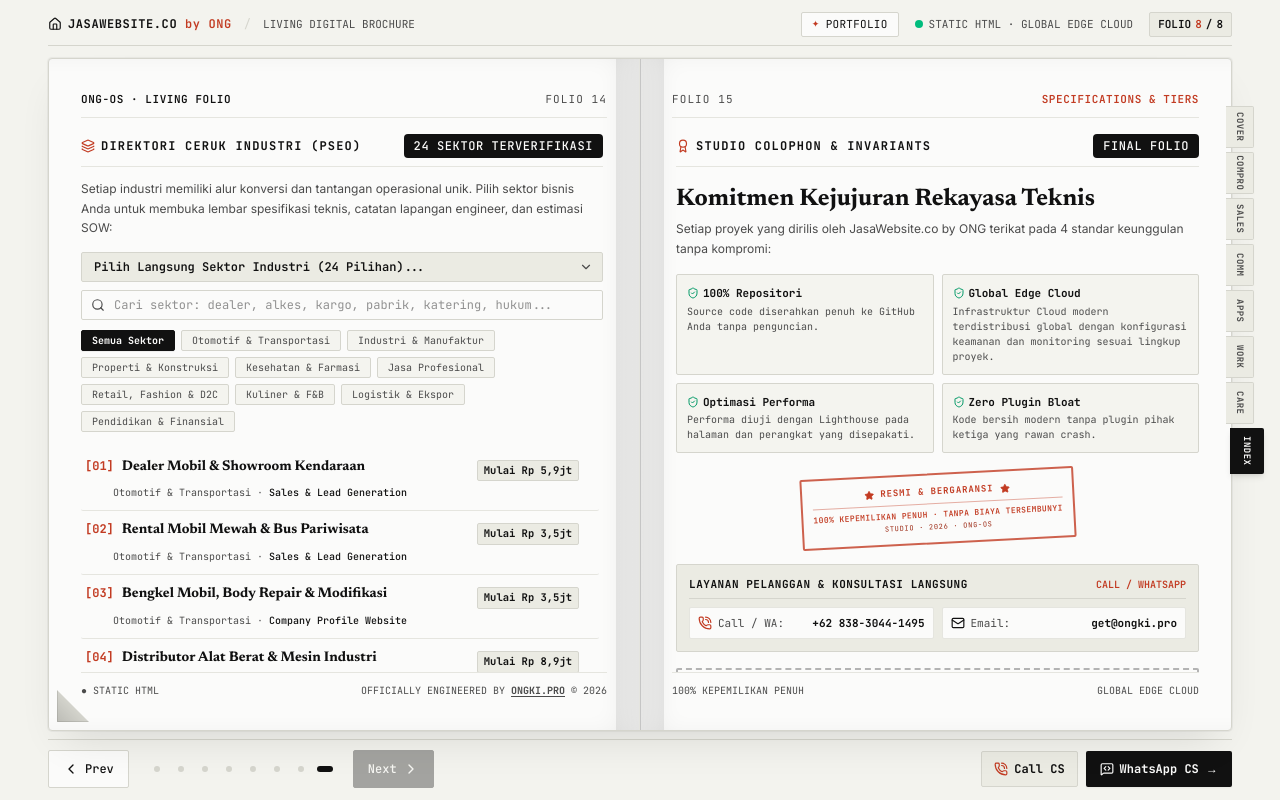
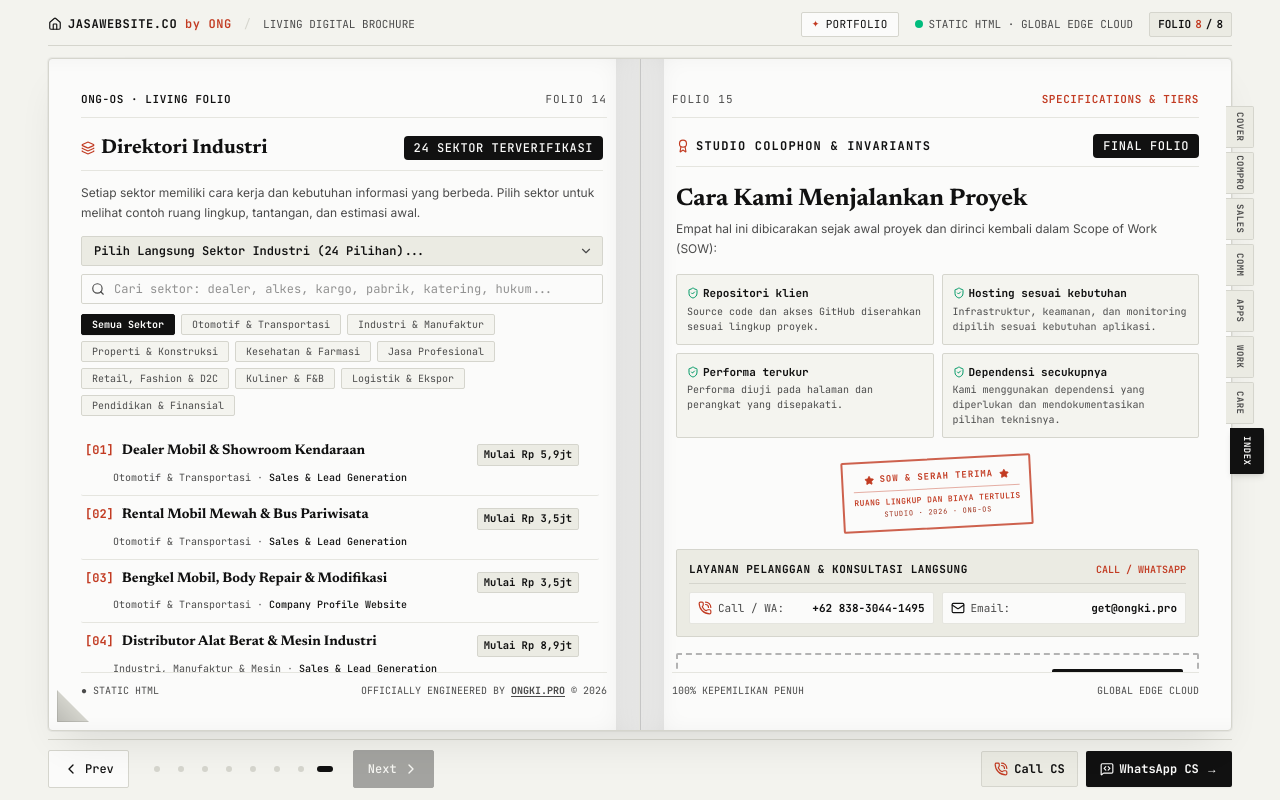
Before and after one commit to ongkipro/jasawebsite, a Next.js app: page /folio/colophon in a window 1280 px wide. Built offline with nearby package versions, Linux system fonts and the light colour scheme.

Commit message:
refine: humanize copy and folio navigation

```diff
--- a/src/components/book/BookShell.tsx
+++ b/src/components/book/BookShell.tsx
@@ -39,6 +39,17 @@
 
   const totalSpreads = foliosData.length;
   const currentSpread = foliosData[spreadIndex] || foliosData[0];
+  const sheetLabels: Record<string, [string, string]> = {
+    cover: ['Sampul', 'Daftar isi'],
+    'company-profile': ['Layanan', 'Paket'],
+    'sales-website': ['Strategi', 'Paket'],
+    'ecommerce-shopify': ['Toko online', 'Pilihan paket'],
+    'custom-web-app': ['Sistem', 'Pilihan paket'],
+    portfolio: ['Proyek', 'Detail proyek'],
+    'maintenance-care': ['Perawatan', 'Pilihan paket'],
+    colophon: ['Direktori', 'Tentang studio'],
+  };
+  const [leftLabel, rightLabel] = sheetLabels[currentSpread.slug] ?? ['Ringkasan', 'Paket & Estimasi'];
 
   const navigateToSpread = useCallback(
     (newIndex: number, dir: 'next' | 'prev') => {
@@ -239,6 +250,8 @@
               }
               leftFolioNumber={currentSpread.leftFolioNumber}
               rightFolioNumber={currentSpread.rightFolioNumber}
+              leftLabel={leftLabel}
+              rightLabel={rightLabel}
               onPrevPage={handlePrev}
               onNextPage={handleNext}
               hasPrev={spreadIndex > 0}
@@ -254,6 +267,8 @@
                 renderRightSheet ? renderRightSheet(spreadIndex) : null
               }
               folioNumber={currentSpread.leftFolioNumber}
+              leftLabel={leftLabel}
+              rightLabel={rightLabel}
               onPrevPage={handlePrev}
               onNextPage={handleNext}
               hasPrev={spreadIndex > 0}
--- a/src/components/book/NicheBookShell.tsx
+++ b/src/components/book/NicheBookShell.tsx
@@ -383,6 +383,8 @@
               rightContent={<NicheDetailSheetRight niche={currentNiche} />}
               leftFolioNumber={`CERUK ${currentIndex + 1 < 10 ? `0${currentIndex + 1}` : currentIndex + 1}`}
               rightFolioNumber={`SPESIFIKASI · ${currentNiche.schemaType}`}
+              leftLabel="Sektor"
+              rightLabel="Fitur & Estimasi"
               onPrevPage={handlePrev}
               onNextPage={handleNext}
               hasPrev={true}
@@ -396,6 +398,8 @@
               leftContent={<NicheDetailSheetLeft niche={currentNiche} />}
               rightContent={<NicheDetailSheetRight niche={currentNiche} />}
               folioNumber={`CERUK ${currentIndex + 1 < 10 ? `0${currentIndex + 1}` : currentIndex + 1}`}
+              leftLabel="Sektor"
+              rightLabel="Fitur & Estimasi"
               onPrevPage={handlePrev}
               onNextPage={handleNext}
               hasPrev={true}
--- a/src/components/sheets/ColophonSheet.tsx
+++ b/src/components/sheets/ColophonSheet.tsx
@@ -19,10 +19,10 @@
 
       <div className="space-y-1">
         <h2 className="font-serif text-2xl font-bold text-[#111111]">
-          Komitmen Kejujuran Rekayasa Teknis
+          Cara Kami Menjalankan Proyek
         </h2>
         <p className="font-sans text-xs text-[#4b4b4b] leading-relaxed">
-          Setiap proyek yang dirilis oleh {siteConfig.name} terikat pada 4 standar keunggulan tanpa kompromi:
+          Empat hal ini dibicarakan sejak awal proyek dan dirinci kembali dalam Scope of Work (SOW):
         </p>
       </div>
 
@@ -31,40 +31,40 @@
         <div className="p-2.5 bg-[#f4f4ef] border border-[#d5d5cd] rounded-xs space-y-0.5">
           <div className="font-bold text-[#111111] flex items-center gap-1">
             <ShieldCheck className="w-3 h-3 text-emerald-600" />
-            <span>100% Repositori</span>
+            <span>Repositori klien</span>
           </div>
           <p className="text-[10px] text-[#4b4b4b]">
-            Source code diserahkan penuh ke GitHub Anda tanpa penguncian.
+            Source code dan akses GitHub diserahkan sesuai lingkup proyek.
           </p>
         </div>
 
         <div className="p-2.5 bg-[#f4f4ef] border border-[#d5d5cd] rounded-xs space-y-0.5">
           <div className="font-bold text-[#111111] flex items-center gap-1">
             <ShieldCheck className="w-3 h-3 text-emerald-600" />
-            <span>Global Edge Cloud</span>
+            <span>Hosting sesuai kebutuhan</span>
           </div>
           <p className="text-[10px] text-[#4b4b4b]">
-            Infrastruktur Cloud modern terdistribusi global dengan konfigurasi keamanan dan monitoring sesuai lingkup proyek.
+            Infrastruktur, keamanan, dan monitoring dipilih sesuai kebutuhan aplikasi.
           </p>
         </div>
 
         <div className="p-2.5 bg-[#f4f4ef] border border-[#d5d5cd] rounded-xs space-y-0.5">
           <div className="font-bold text-[#111111] flex items-center gap-1">
             <ShieldCheck className="w-3 h-3 text-emerald-600" />
-            <span>Optimasi Performa</span>
+            <span>Performa terukur</span>
           </div>
           <p className="text-[10px] text-[#4b4b4b]">
-            Performa diuji dengan Lighthouse pada halaman dan perangkat yang disepakati.
+            Performa diuji pada halaman dan perangkat yang disepakati.
           </p>
         </div>
 
         <div className="p-2.5 bg-[#f4f4ef] border border-[#d5d5cd] rounded-xs space-y-0.5">
           <div className="font-bold text-[#111111] flex items-center gap-1">
             <ShieldCheck className="w-3 h-3 text-emerald-600" />
-            <span>Zero Plugin Bloat</span>
+            <span>Dependensi secukupnya</span>
           </div>
           <p className="text-[10px] text-[#4b4b4b]">
-            Kode bersih modern tanpa plugin pihak ketiga yang rawan crash.
+            Kami menggunakan dependensi yang diperlukan dan mendokumentasikan pilihan teknisnya.
           </p>
         </div>
       </div>
@@ -72,8 +72,8 @@
       {/* Ink Stamp */}
       <div className="py-1 flex justify-center">
         <InkStamp
-          text="RESMI & BERGARANSI"
-          subtext="100% KEPEMILIKAN PENUH · TANPA BIAYA TERSEMBUNYI"
+          text="SOW & SERAH TERIMA"
+          subtext="RUANG LINGKUP DAN BIAYA TERTULIS"
           date="2026"
         />
       </div>
@@ -117,9 +117,9 @@
 
       {/* Master WhatsApp Consultation Voucher */}
       <TearOffVoucher
-        title="Konsultasi Strategis Langsung Bersama Lead Engineer"
+        title="Diskusikan Kebutuhan Proyek Anda"
         code="ONG-MASTER-BRIEF"
-        perks="Diskusi Arsitektur Kustom, Pemetaan Kebutuhan Sistem & Estimasi SOW Transparan"
+        perks="Pemetaan kebutuhan, pilihan pendekatan, dan estimasi awal yang dijelaskan di depan."
         intentParams={{
           serviceName: 'Konsultasi Master SOW Studio',
           ref: 'ONG-MASTER-BRIEF',
--- a/src/components/sheets/CoverSheet.tsx
+++ b/src/components/sheets/CoverSheet.tsx
@@ -25,13 +25,13 @@
           <span className="stabilo-yellow">Bisnis yang Ingin Bertumbuh.</span>
         </h1>
         <p className="font-serif italic text-base sm:text-lg text-[#4b4b4b] leading-snug">
-          Full-Stack Web Engineering untuk kehadiran brand berwibawa, akuisisi prospek ber-ROI tinggi, dan automasi proses bisnis.
+          Website, toko online, dan sistem kerja yang membantu bisnis menjelaskan layanan, menerima prospek, dan merapikan proses harian.
         </p>
       </div>
 
       {/* Positioning manifesto summary */}
       <p className="font-sans text-xs sm:text-[13px] text-[#4b4b4b] leading-relaxed">
-        Bukan agensi template murahan yang lambat dan rawan malware. Bukan software house elitis yang lambat dan overpriced. JasaWebsite memposisikan diri sebagai mitra rekayasa web dan sistem digital terpercaya untuk pelaku bisnis Indonesia yang sedang bertumbuh.
+        JasaWebsite merancang dan membangun website berdasarkan alur bisnis yang nyata. Mulai dari profil perusahaan dan katalog, sampai toko online dan sistem operasional yang disesuaikan dengan kebutuhan tim.
       </p>
 
       {/* Open Editorial Navigation Band (No boxy frames, stabilo accented) */}
@@ -39,7 +39,7 @@
         <div className="flex items-center gap-2 font-mono text-xs">
           <span className="w-2 h-2 rounded-full bg-[#c23b22] inline-block animate-pulse" />
           <span className="text-[#111111] uppercase tracking-wider font-semibold">
-            Bukti Karya: <span className="stabilo-yellow font-bold text-[#111111] px-1.5 py-0.5">10+ Proyek Live</span>
+            Portofolio: <span className="stabilo-yellow font-bold text-[#111111] px-1.5 py-0.5">13 Proyek Live</span>
           </span>
         </div>
 
@@ -68,15 +68,15 @@
         <div className="shrink-0">
           <InkStamp
             text="WEB ENGINEERING"
-            subtext="STATIC HTML · GLOBAL EDGE CLOUD"
+            subtext="STATIC EXPORT · SETUP SESUAI PROYEK"
             date="2026"
           />
         </div>
 
         <div className="grid grid-cols-2 gap-x-2.5 sm:gap-x-4 gap-y-1 font-mono text-[10px] sm:text-[10.5px] text-[#4b4b4b]">
           <div>Render: <span className="text-[#111111] font-bold">Static HTML</span></div>
-          <div>Cloud: <span className="stabilo-green font-bold text-[#111111]">Global Edge</span></div>
-          <div>Aset: <span className="text-[#111111] font-bold">100% Hak Milik</span></div>
+          <div>Hosting: <span className="stabilo-green font-bold text-[#111111]">Sesuai proyek</span></div>
+          <div>Aset: <span className="text-[#111111] font-bold">Sesuai SOW</span></div>
           <div>Uptime: <span className="text-[#111111] font-bold">Sesuai SOW</span></div>
         </div>
       </div>
--- a/src/components/sheets/NicheCatalogSheet.tsx
+++ b/src/components/sheets/NicheCatalogSheet.tsx
@@ -67,15 +67,15 @@
     <article className="space-y-3">
       {/* Header */}
       <div className="flex items-center justify-between border-b border-[#e5e5df] pb-2">
-        <h1 className="flex items-center gap-1.5 font-mono text-xs uppercase tracking-widest font-bold text-[#111111]">
+        <h1 className="flex items-center gap-1.5 font-serif text-lg sm:text-xl font-bold text-[#111111]">
           <Layers className="w-3.5 h-3.5 text-[#c23b22]" />
-          <span>DIREKTORI CERUK INDUSTRI (pSEO)</span>
+          <span>Direktori Industri</span>
         </h1>
         <Badge variant="mono">{nichesData.length} SEKTOR TERVERIFIKASI</Badge>
       </div>
 
       <p className="font-sans text-xs text-[#4b4b4b] leading-relaxed">
-        Setiap industri memiliki alur konversi dan tantangan operasional unik. Pilih sektor bisnis Anda untuk membuka lembar spesifikasi teknis, catatan lapangan engineer, dan estimasi SOW:
+        Setiap sektor memiliki cara kerja dan kebutuhan informasi yang berbeda. Pilih sektor untuk melihat contoh ruang lingkup, tantangan, dan estimasi awal.
       </p>
 
       {/* QUICK JUMP DROPDOWN SELECTOR & SEARCH BAR */}
@@ -186,7 +186,7 @@
           <div className="p-4 text-center bg-[#f4f4ef] border border-[#d5d5cd] rounded-xs font-mono text-xs text-[#4b4b4b] space-y-1 my-2">
             <p>Tidak ada sektor industri yang cocok dengan pencarian Anda.</p>
             <p className="text-[10px]">
-              Industri unik Anda belum tercantum? Diskusikan kebutuhan arsitektur kustom bersama lead engineer kami via WhatsApp.
+              Sektor Anda belum ada? Ceritakan kebutuhan tim Anda melalui WhatsApp.
             </p>
           </div>
         )}
```
Also changed, not shown: src/components/book/SingleSheetView.tsx (+10 -6 lines), src/components/book/TabletSheetView.tsx (+8 -4 lines), src/components/book/TearOffVoucher.tsx (+5 -5 lines), src/components/sheets/NicheDetailSheet.tsx (+5 -6 lines), src/components/sheets/PortfolioGallerySheet.tsx (+10 -7 lines), 1 other file (tests, documents, lock files or other folders).
